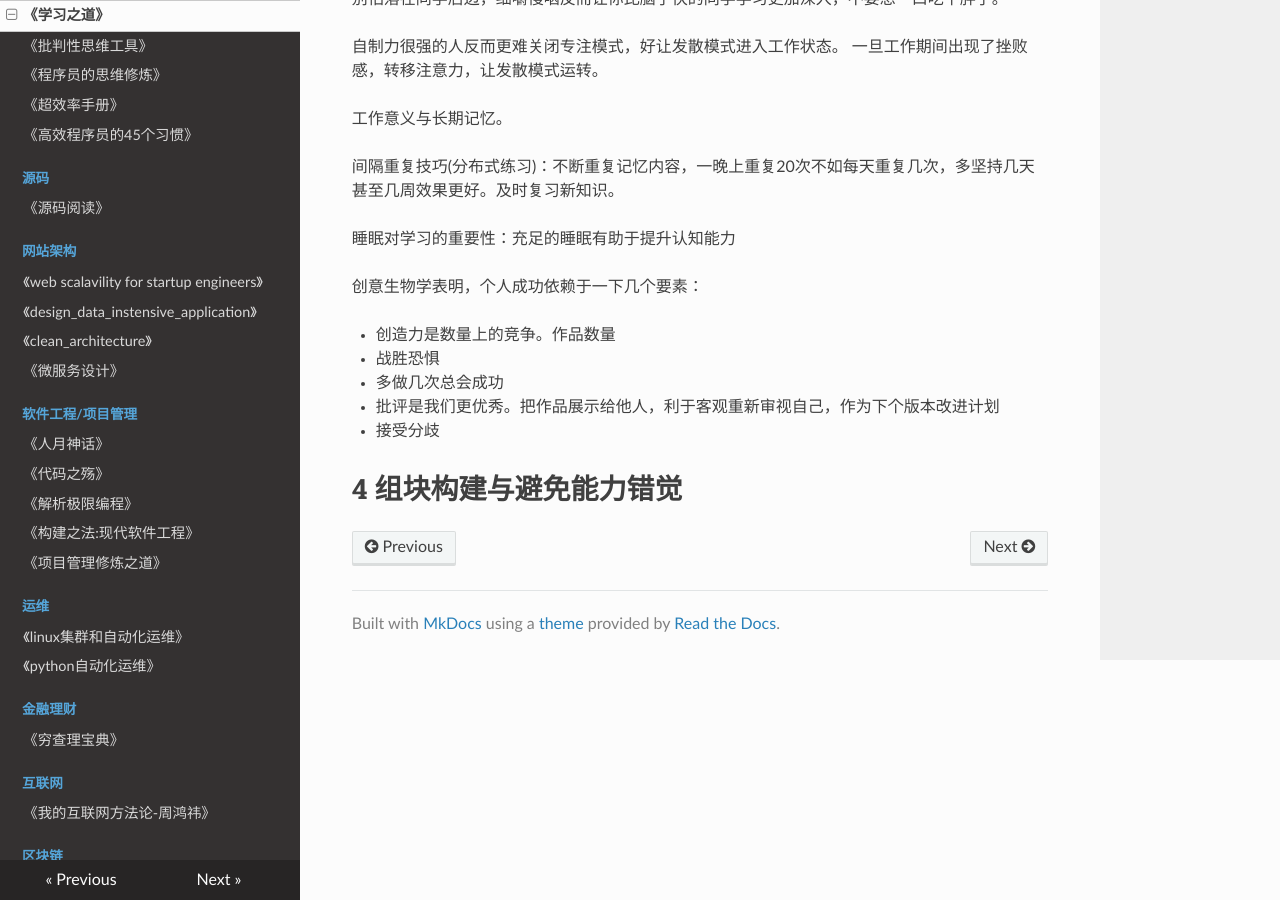
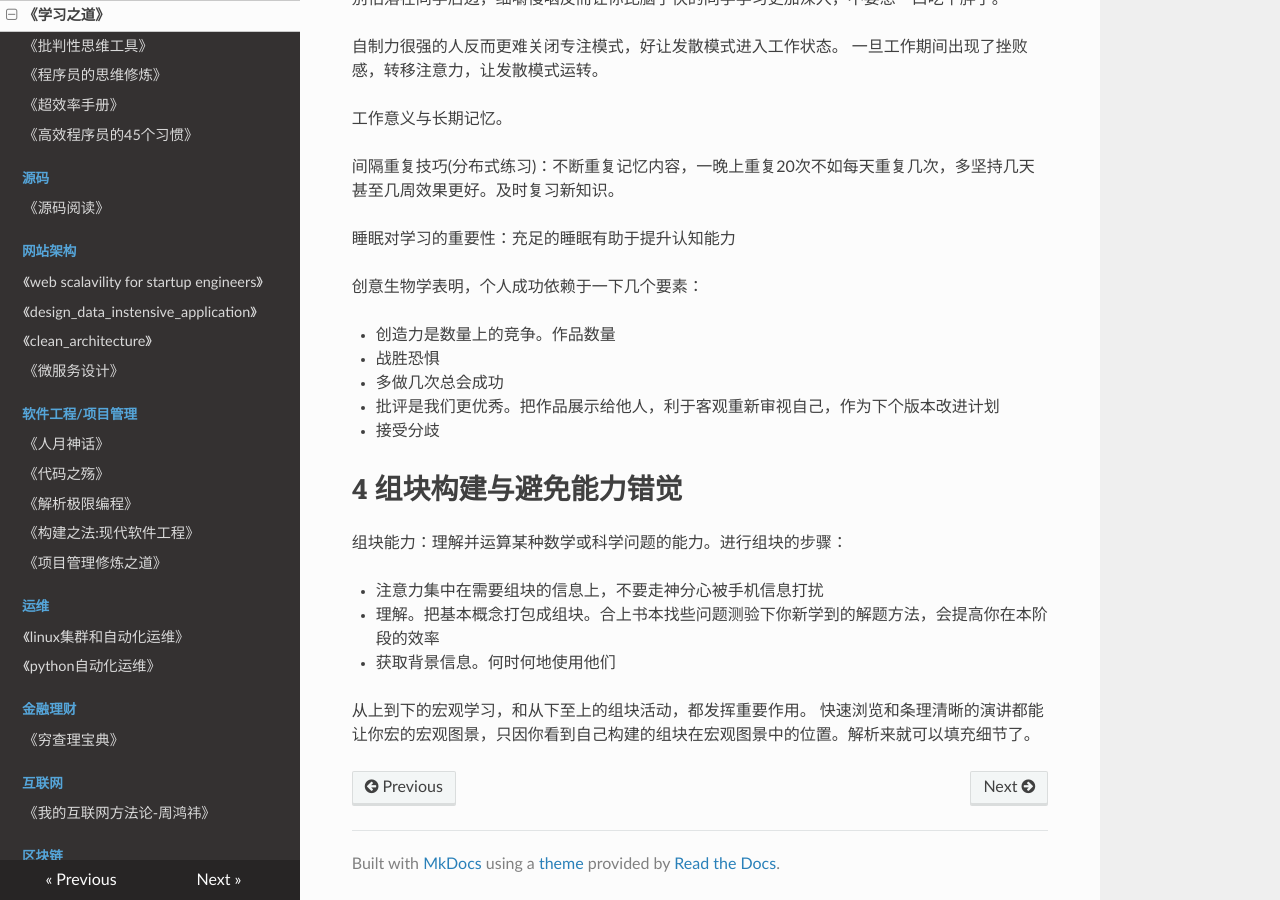
Before and after one commit to PegasusWang/booknotes, an MkDocs documentation site: the page built from docs/思维/学习之道.md, in a window 1280 px wide and 900 px high, scrolled down 533 px. Built offline with MkDocs 1.6.1, drawn with Linux system fonts in a browser that asks for light colours; nearby versions of some CDN libraries; old or Windows-style settings are respelled for this version of MkDocs.

Commit message:
学习之道：组块构建

```diff
--- a/docs/思维/学习之道.md
+++ b/docs/思维/学习之道.md
@@ -35,3 +35,11 @@
 - 接受分歧
 
 # 4 组块构建与避免能力错觉
+组块能力：理解并运算某种数学或科学问题的能力。进行组块的步骤：
+
+- 注意力集中在需要组块的信息上，不要走神分心被手机信息打扰
+- 理解。把基本概念打包成组块。合上书本找些问题测验下你新学到的解题方法，会提高你在本阶段的效率
+- 获取背景信息。何时何地使用他们
+
+从上到下的宏观学习，和从下至上的组块活动，都发挥重要作用。
+快速浏览和条理清晰的演讲都能让你宏的宏观图景，只因你看到自己构建的组块在宏观图景中的位置。解析来就可以填充细节了。
```
